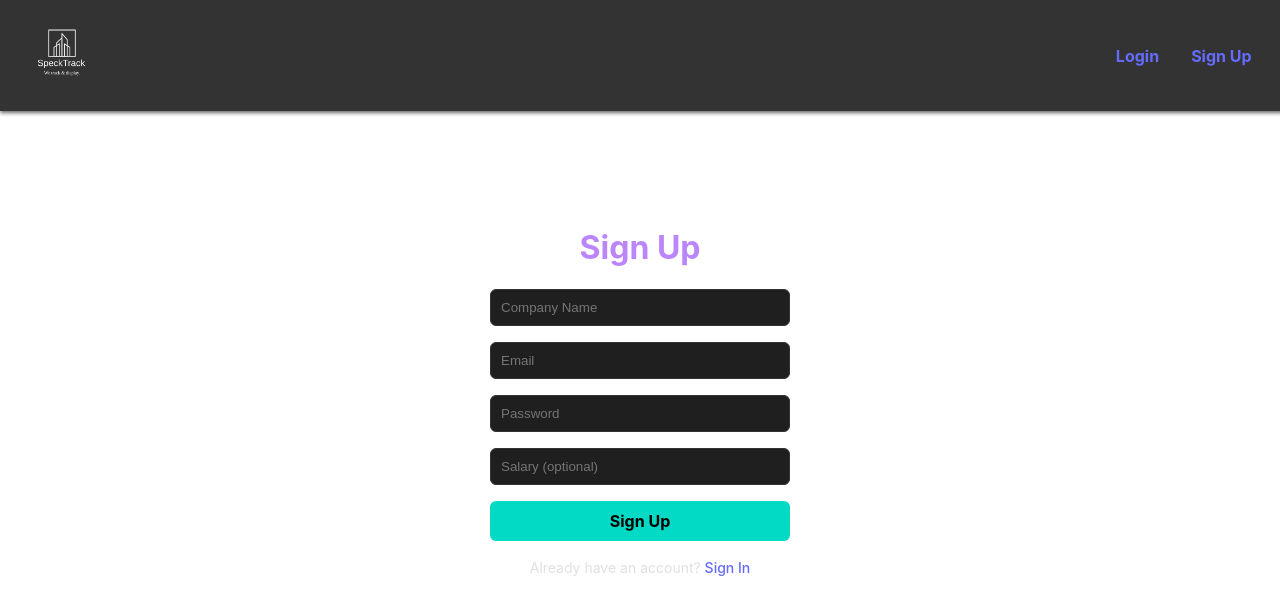
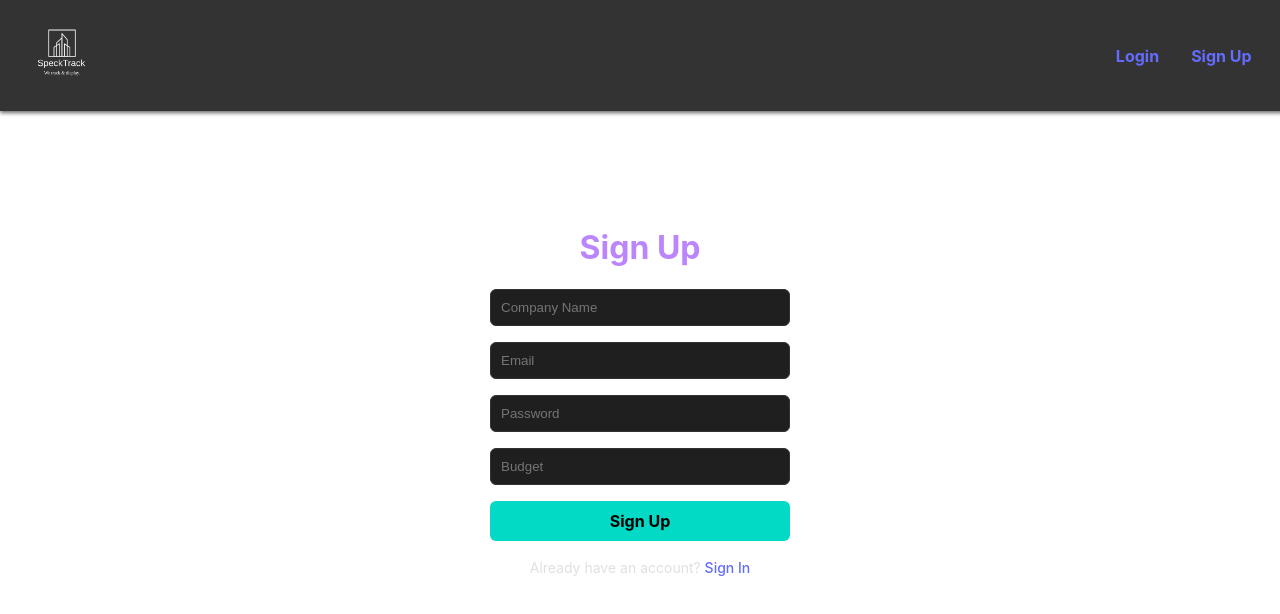
Before and after one commit to RashidAlsabt/project3-frontend, a React (Vite) app in the folder ExpenseTracker/: page /signup in a window 1280 px wide. Shown: the top 614 px of the page. Built offline with nearby package versions, Linux system fonts and the light colour scheme; no server answers; sample sign-in values are in the browser's storage.

Commit message:
Change title and adding CSS to home page

```diff
--- a/ExpenseTracker/src/pages/Homepage.jsx
+++ b/ExpenseTracker/src/pages/Homepage.jsx
@@ -16,7 +16,7 @@ function Homepage() {
   }, [user, navigate('/')])
 
   return (
-    <div>
+    <div className='main-content'>
       <main>
         <img src={defaultLogo} alt="Main Logo"/>
       </main>
--- a/ExpenseTracker/src/pages/Signup.jsx
+++ b/ExpenseTracker/src/pages/Signup.jsx
@@ -58,7 +58,7 @@ function Signup() {
         <input
           name="salary"
           type="number"
-          placeholder="Salary (optional)"
+          placeholder="Budget"
           onChange={handleChange}
         />
         <button type="submit">Sign Up</button>
```
